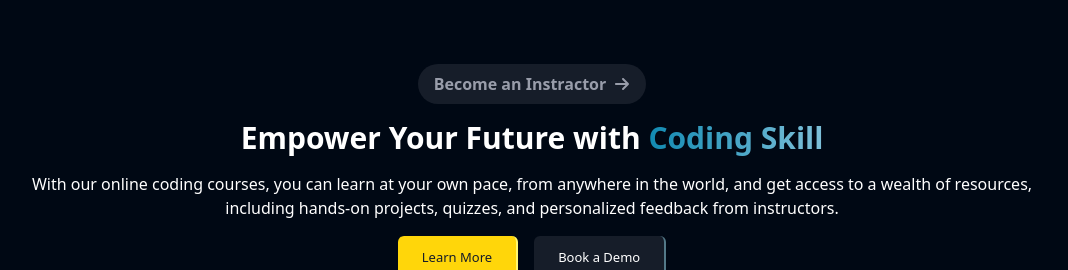
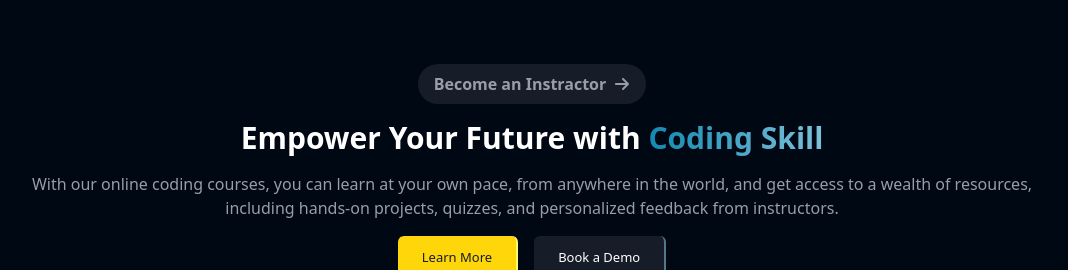
Before and after one commit to soumya1001/CourseKing, a React (Create React App) app: page / in a window 1280 px wide. Shown: the top 270 px of the page, without its empty margins (108-1176 px from the left). Built offline with nearby package versions, Linux system fonts and the light colour scheme.

Commit message:
text color change in 1st section desc

```diff
--- a/src/pages/Home.jsx
+++ b/src/pages/Home.jsx
@@ -24,7 +24,7 @@ function Home() {
             <div className='font-semibold text-3xl text-center'>
                 Empower Your Future with <HighlightedText text={"Coding Skill"}/>
             </div>
-            <div className='sm:w-[80%] text-sx text-center'>
+            <div className='sm:w-[80%] text-sx text-center text-richblack-200'>
             With our online coding courses, you can learn at your own pace, from anywhere in the world, and get access to a wealth of resources, including hands-on projects, quizzes, and personalized feedback from instructors.
             </div>
             <div className='flex sm:flex-row flex-col gap-4'>
```
